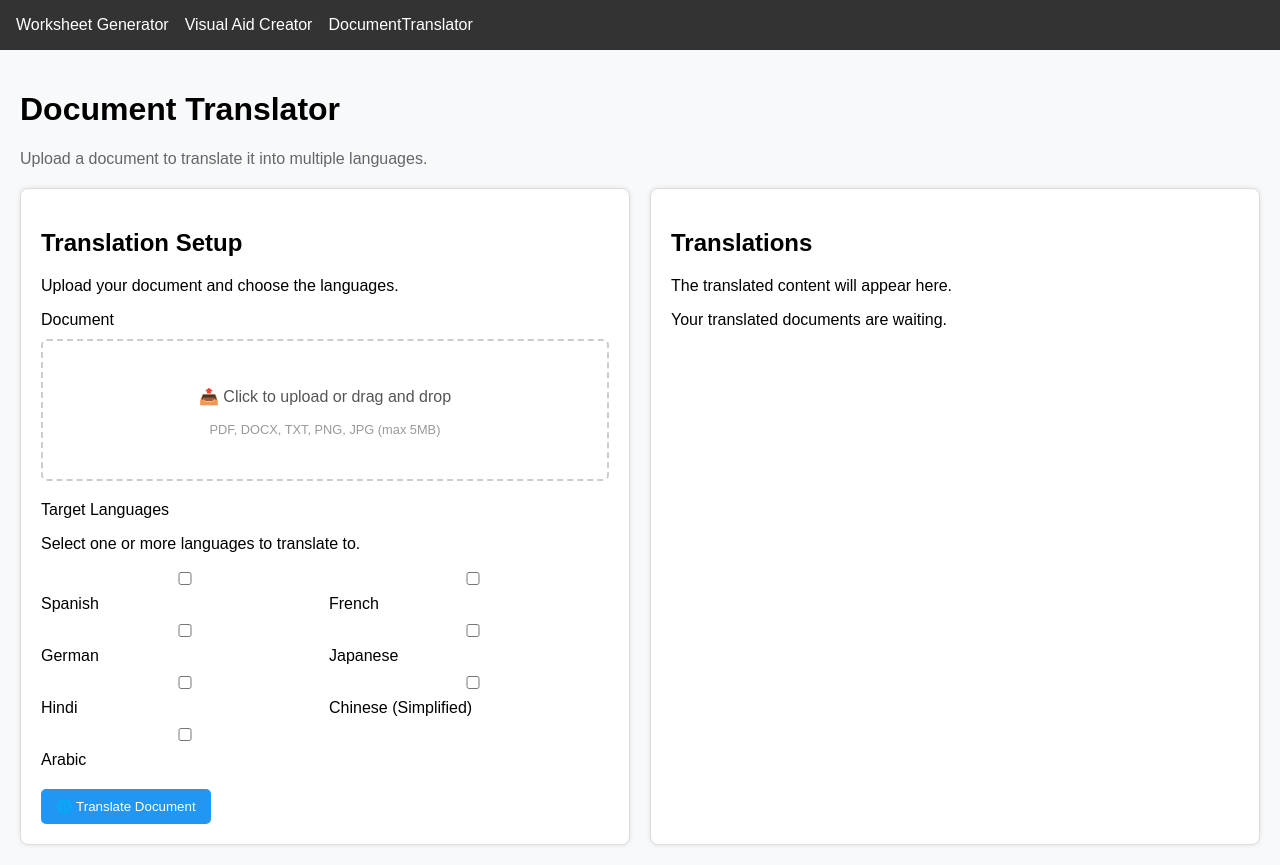
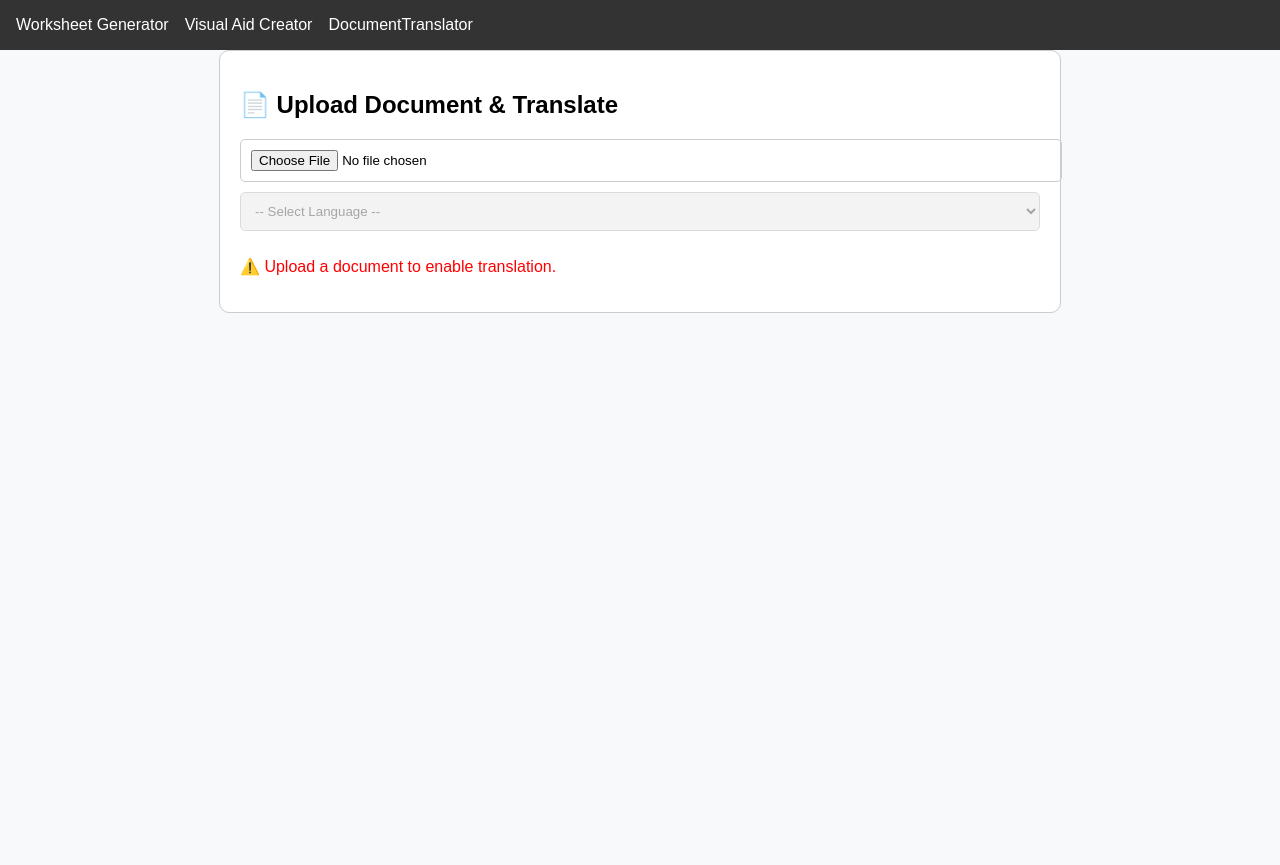
Before and after one commit to AnjanaSivakumar/Sahayak_Project, a React (Create React App) app: page /translator in a window 1280 px wide. After the commit the page ends 800 px from the top, so only its background shows below. Built offline with nearby package versions, Linux system fonts and the light colour scheme.

Commit message:
commit changes

```diff
--- a/src/pages/DocumentTranslator.js
+++ b/src/pages/DocumentTranslator.js
@@ -1,46 +1,139 @@
 // src/components/DocumentTranslator.js
-import React from 'react';
-import '../App.css';
+import React, { useState, useEffect } from "react";
+import { GoogleGenerativeAI } from "@google/generative-ai";
+import * as pdfjsLib from "pdfjs-dist";
+import mammoth from "mammoth"; // For DOCX parsing
+import { Buffer } from "buffer";
 
-const DocumentTranslator = () => {
+pdfjsLib.GlobalWorkerOptions.workerSrc = `//cdnjs.cloudflare.com/ajax/libs/pdf.js/${pdfjsLib.version}/pdf.worker.min.js`;
+
+const LANGUAGES = ["Hindi", "Tamil", "Telugu", "Spanish", "French", "German", "Japanese", "Arabic"];
+
+function SummaryTranslator() {
+  const [selectedLanguage, setSelectedLanguage] = useState("");
+  const [documentText, setDocumentText] = useState("");
+  const [translatedSummary, setTranslatedSummary] = useState("");
+  const [loading, setLoading] = useState(false);
+
+  const genAI = new GoogleGenerativeAI("AIzaSyBXlWWEhU5SrfSBrUhMwLlu-9Shm8rUcCs");
+  const model = genAI.getGenerativeModel({ model: "models/gemini-1.5-flash" });
+
+  // File upload handler
+  const handleFileUpload = async (e) => {
+    const file = e.target.files[0];
+    if (!file) return;
+
+    setTranslatedSummary("");
+    setSelectedLanguage("");
+
+    const fileReader = new FileReader();
+
+    if (file.type === "application/pdf") {
+      fileReader.onload = async function () {
+        const typedArray = new Uint8Array(this.result);
+        const pdf = await pdfjsLib.getDocument({ data: typedArray }).promise;
+        let fullText = "";
+
+        for (let i = 1; i <= pdf.numPages; i++) {
+          const page = await pdf.getPage(i);
+          const content = await page.getTextContent();
+          const pageText = content.items.map((item) => item.str).join(" ");
+          fullText += pageText + "\n";
+        }
+
+        setDocumentText(fullText.trim());
+      };
+      fileReader.readAsArrayBuffer(file);
+    } else if (file.type === "application/vnd.openxmlformats-officedocument.wordprocessingml.document") {
+      fileReader.onload = async function () {
+        const result = await mammoth.extractRawText({ arrayBuffer: this.result });
+        setDocumentText(result.value.trim());
+      };
+      fileReader.readAsArrayBuffer(file);
+    } else {
+      alert("Unsupported file type. Upload PDF or DOCX only.");
+    }
+  };
+
+  // Translation effect
+  useEffect(() => {
+    const translate = async () => {
+      if (!documentText || !LANGUAGES.includes(selectedLanguage)) return;
+
+      setLoading(true);
+      try {
+        const prompt = `Translate the following content into ${selectedLanguage}.  Summarize the document
+        in one short paragraph (less than 100 words).
+        Use just plain text with no markdowns or HTML tags.
+        .\n\n${documentText}`;
+        const result = await model.generateContent(prompt);
+        const translated = await result.response.text();
+        setTranslatedSummary(translated);
+      } catch (err) {
+        console.error("Translation error:", err);
+        setTranslatedSummary("Translation failed.");
+      }
+      setLoading(false);
+    };
+
+    translate();
+  }, [selectedLanguage]);
+
   return (
-    <div className="translator-container">
-      <h1>Document Translator</h1>
-      <p className="subtitle">Upload a document to translate it into multiple languages.</p>
-      <div className="translator-content">
-        <div className="left-panel">
-          <h2>Translation Setup</h2>
-          <p>Upload your document and choose the languages.</p>
+    <div style={styles.box}>
+      <h2>📄 Upload Document & Translate</h2>
 
-          <label>Document</label>
-          <div className="upload-box">
-            <p>📤 Click to upload or drag and drop</p>
-            <p className="upload-hint">PDF, DOCX, TXT, PNG, JPG (max 5MB)</p>
-          </div>
+      <input type="file" accept=".pdf,.docx" onChange={handleFileUpload} />
 
-          <div className="languages">
-            <label>Target Languages</label>
-            <p>Select one or more languages to translate to.</p>
-            <div className="checkbox-grid">
-              {['Spanish', 'French', 'German', 'Japanese', 'Hindi', 'Chinese (Simplified)', 'Arabic'].map(lang => (
-                <label key={lang}><input type="checkbox" /> {lang}</label>
-              ))}
-            </div>
-          </div>
+      {documentText && (
+        <>
+          <h3>Extracted Text:</h3>
+          <textarea style={styles.textArea} rows={6} value={documentText} readOnly />
+        </>
+      )}
 
-          <button className="translate-btn">🌐 Translate Document</button>
-        </div>
+      <div>
+        <select
+          value={selectedLanguage}
+          onChange={(e) => setSelectedLanguage(e.target.value)}
+          disabled={!documentText}
+        >
+          <option value="">-- Select Language --</option>
+          {LANGUAGES.map((lang) => (
+            <option key={lang} value={lang}>
+              {lang}
+            </option>
+          ))}
+        </select>
+      </div>
 
-        <div className="right-panel">
-          <h2>Translations</h2>
-          <p>The translated content will appear here.</p>
-          <div className="placeholder">
-            <p>Your translated documents are waiting.</p>
-          </div>
-        </div>
-      </div>
+      {selectedLanguage && (
+        <>
+          <h3>Translated Summary ({selectedLanguage}):</h3>
+          <p>{loading ? "Translating..." : translatedSummary}</p>
+        </>
+      )}
+
+      {!documentText && <p style={{ color: "red" }}>⚠️ Upload a document to enable translation.</p>}
     </div>
   );
+}
+
+const styles = {
+  box: {
+    padding: 20,
+    border: "1px solid #ccc",
+    borderRadius: 10,
+    background: "#fff",
+    maxWidth: 800,
+    margin: "0 auto",
+  },
+  textArea: {
+    width: "100%",
+    padding: 10,
+    borderRadius: 6,
+    marginBottom: 10,
+  },
 };
 
-export default DocumentTranslator;
+export default SummaryTranslator;
--- a/src/pages/WorkSheetGenerator.js
+++ b/src/pages/WorkSheetGenerator.js
@@ -1,5 +1,6 @@
 import React, { useState } from 'react';
 import '../App.css';
+import { GoogleGenerativeAI } from "@google/generative-ai";
 
 function WorksheetGenerator() {
   const [lessonContent, setLessonContent] = useState('');
@@ -7,10 +8,32 @@ function WorksheetGenerator() {
   const [worksheetType, setWorksheetType] = useState('');
   const [gradeLevel, setGradeLevel] = useState('');
   const [generatedWorksheet, setGeneratedWorksheet] = useState('');
+  const [loading, setLoading] = useState(false);
 
-  const handleGenerate = () => {
-    setGeneratedWorksheet('Your worksheet is being generated...');
-    // Later integrate API call here
+  const genAI = new GoogleGenerativeAI("AIzaSyChSs9_0X5QQsLe6vm8h3EGuO_vL-pGG24");
+  const model = genAI.getGenerativeModel({ model: "gemini-1.5-flash" });
+
+  const handleGenerate = async () => {
+    if (!lessonContent || !topic || !worksheetType || !gradeLevel) {
+      setGeneratedWorksheet("Please fill in all fields.");
+      return;
+    }
+
+    setLoading(true);
+    setGeneratedWorksheet('Generating your worksheet...');
+
+    const prompt = `Generate a ${worksheetType} worksheet for Grade ${gradeLevel} on the topic "${topic}". Use the following content: ${lessonContent}`;
+
+    try {
+      const result = await model.generateContent(prompt);
+      const response = await result.response;
+      setGeneratedWorksheet(response.text());
+    } catch (error) {
+      setGeneratedWorksheet('An error occurred while generating the worksheet.');
+      console.error(error);
+    } finally {
+      setLoading(false);
+    }
   };
 
   return (
@@ -45,8 +68,8 @@ function WorksheetGenerator() {
               <label>Worksheet Type</label>
               <select value={worksheetType} onChange={(e) => setWorksheetType(e.target.value)}>
                 <option value="">Select a type</option>
-                <option value="mcq">Multiple Choice</option>
-                <option value="fill">Fill in the Blanks</option>
+                <option value="Multiple Choice">Multiple Choice</option>
+                <option value="Fill in the Blanks">Fill in the Blanks</option>
               </select>
             </div>
 
@@ -56,13 +79,15 @@ function WorksheetGenerator() {
                 <option value="">Select a level</option>
                 <option value="1">Grade 1</option>
                 <option value="2">Grade 2</option>
-                <option value="2">Grade 3</option>
-                <option value="2">Grade 4</option>
+                <option value="3">Grade 3</option>
+                <option value="4">Grade 4</option>
               </select>
             </div>
           </div>
 
-          <button onClick={handleGenerate}>Generate Worksheet</button>
+          <button onClick={handleGenerate} disabled={loading}>
+            {loading ? 'Generating...' : 'Generate Worksheet'}
+          </button>
         </div>
 
         {/* Right: Result */}
```
Also changed, not shown: package.json (+9 -1 lines), 1 other file (tests, documents, lock files or other folders).
